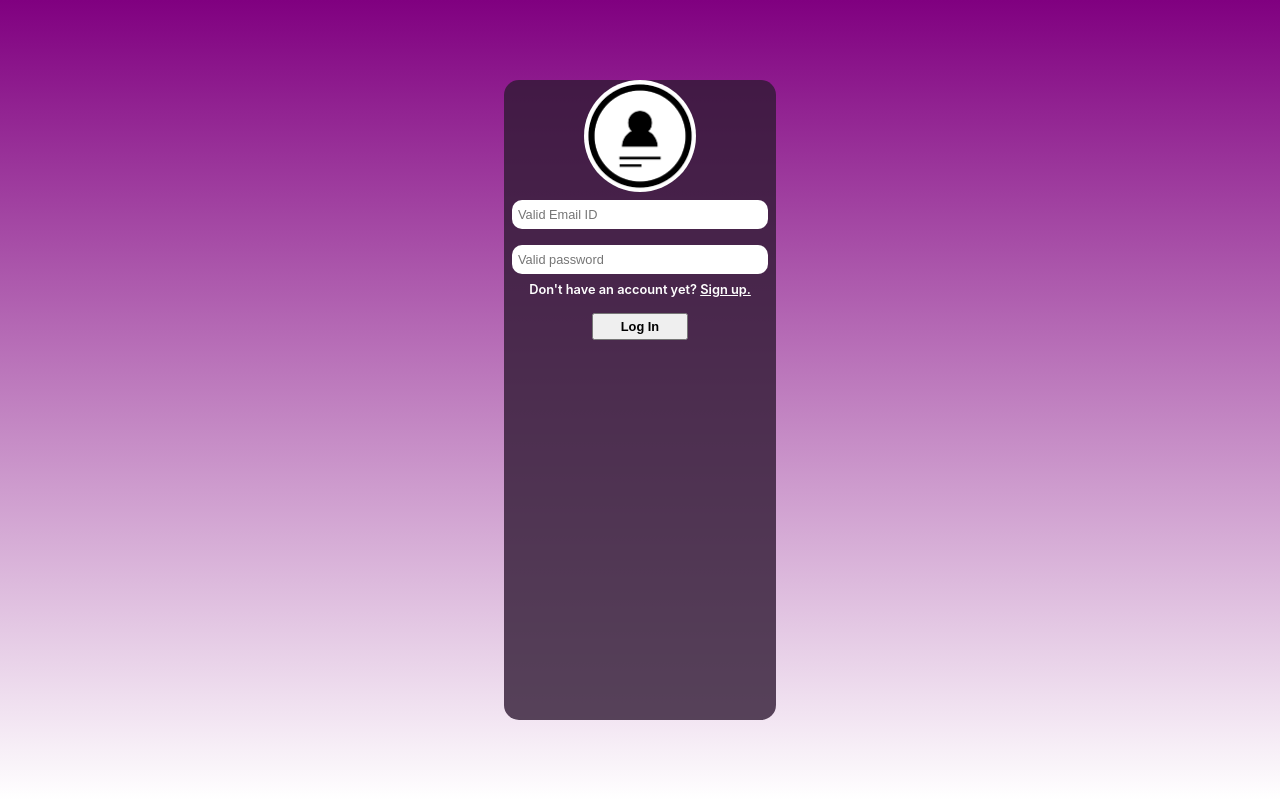
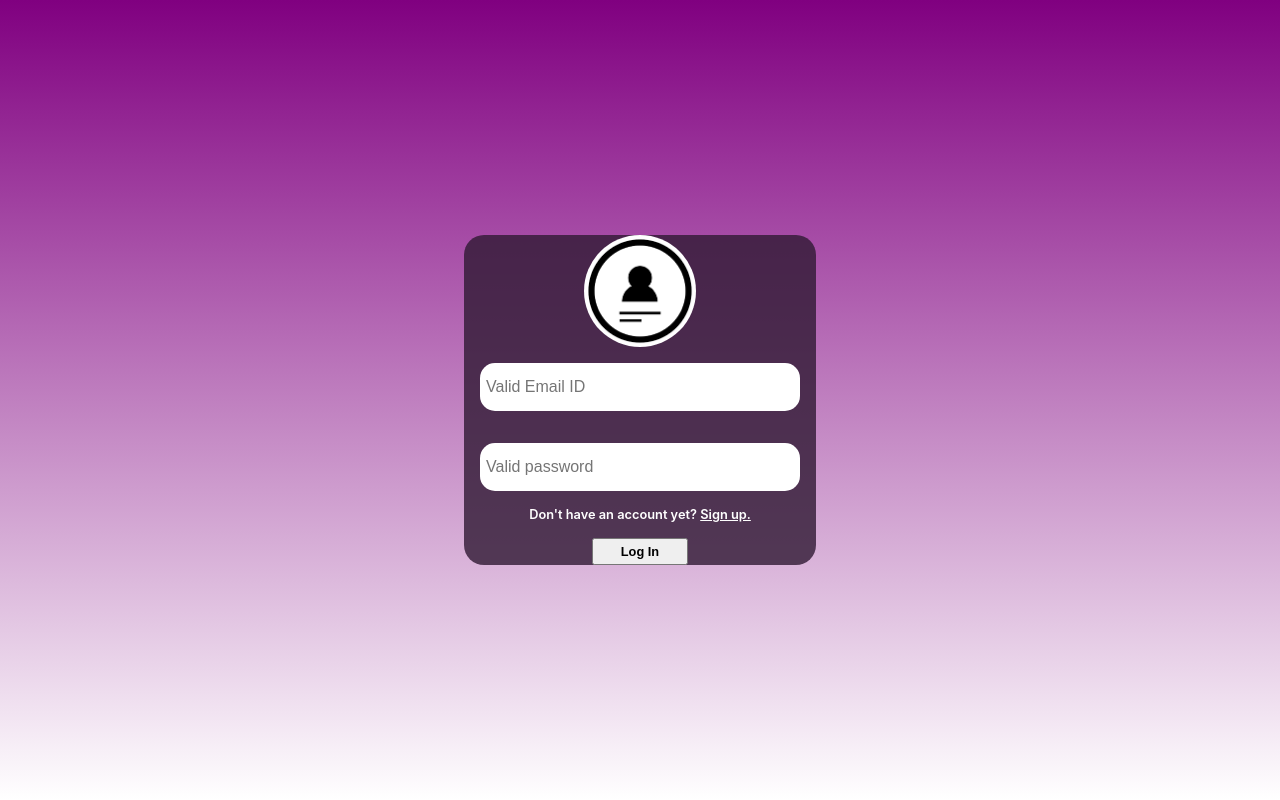
Before and after one commit to timothy2462/hng-sticker-gallery, a React (Vite) app: page / in a window 1280 px wide. Built offline with nearby package versions, Linux system fonts and the light colour scheme; no server answers.

Commit message:
adjusted the routing

```diff
--- a/src/components/GiphyGallery.css
+++ b/src/components/GiphyGallery.css
@@ -5,7 +5,6 @@
   color: white;
 }
 .input {
-  border: 1px solid red;
   width: 18rem;
   height: 2rem;
   margin-top: 0.5rem;
--- a/src/components/Login.css
+++ b/src/components/Login.css
@@ -7,11 +7,11 @@
 }
 
 .login-container {
-  max-width: 30rem;
+  max-width: 45rem;
   margin: 0 auto;
-  height: 80vh;
+  /* height: 80vh; */
   background-color: rgba(48, 25, 52, 0.8);
-  border-radius: 15px;
+  border-radius: 20px;
 }
 
 .login-img img {
@@ -19,12 +19,12 @@
   border-radius: 50%;
 }
 input {
-  width: 16rem;
-  height: 1.8rem;
+  width: 20rem;
+  height: 3rem;
   margin: 0.5rem;
-  font-size: 0.8rem;
+  font-size: 1rem;
   padding: 6px;
-  border-radius: 10px;
+  border-radius: 15px;
   border: none;
   outline: none;
 }
@@ -69,19 +69,18 @@ input {
   height: 100vh;
 }
 .signup-container {
-  max-width: 30rem;
+  max-width: 45rem;
   margin: 0 auto;
-  height: 80vh;
-  background-color: rgba(48, 25, 52, 0.8);
-  border-radius: 15px;
+   background-color: rgba(48, 25, 52, 0.8);
+  border-radius: 20px;
 }
 input {
-  width: 16rem;
-  height: 1.8rem;
-  margin: 0.5rem;
-  font-size: 0.8rem;
+  width: 20rem;
+  height: 3rem;
+  margin: 1rem;
+  font-size: 1rem;
   padding: 6px;
-  border-radius: 10px;
+  border-radius: 15px;
   border: none;
   outline: none;
 }
--- a/src/components/Login.jsx
+++ b/src/components/Login.jsx
@@ -2,6 +2,7 @@ import React, { useState, useEffect } from "react";
 import { Link, useNavigate } from "react-router-dom";
 import { UserAuth } from "../context/AuthContext";
 import "./Login.css";
+import loginIcon from './images.png'
 
 const Login = () => {
   const [email, setEmail] = useState("");
@@ -47,7 +48,7 @@ const Login = () => {
     <div className="login-page">
       <div className="login-container">
         <div className="login-img">
-          <img src="../public/images.png" alt="login icon" />
+          <img src={loginIcon} alt="login icon" />
         </div>
         <div className="error-message">{error && <p>{error}</p>}</div>
         <form onSubmit={handleSubmit}>
--- a/src/components/Signup.jsx
+++ b/src/components/Signup.jsx
@@ -15,7 +15,7 @@ const Signup = () => {
     setError("");
     try {
       await createUser(email, password);
-      navigate("/account");
+      navigate("/giphygallery");
     } catch (e) {
       setError(e.message);
       console.log(e.message);
```
Also changed, not shown: src/components/images.png (renamed from public/images.png).
